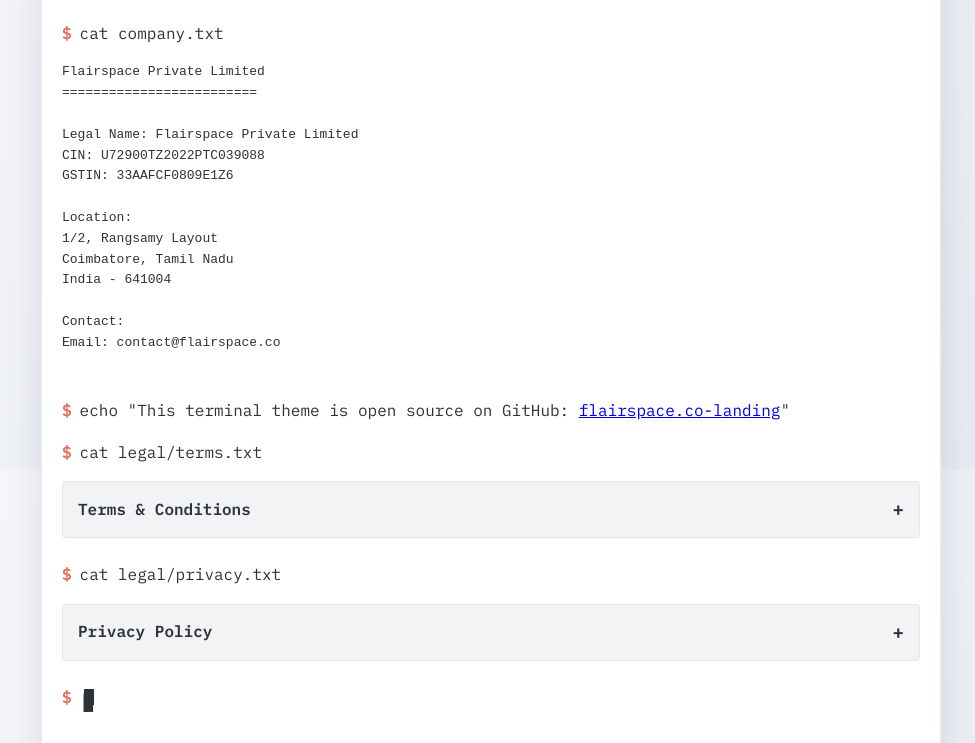
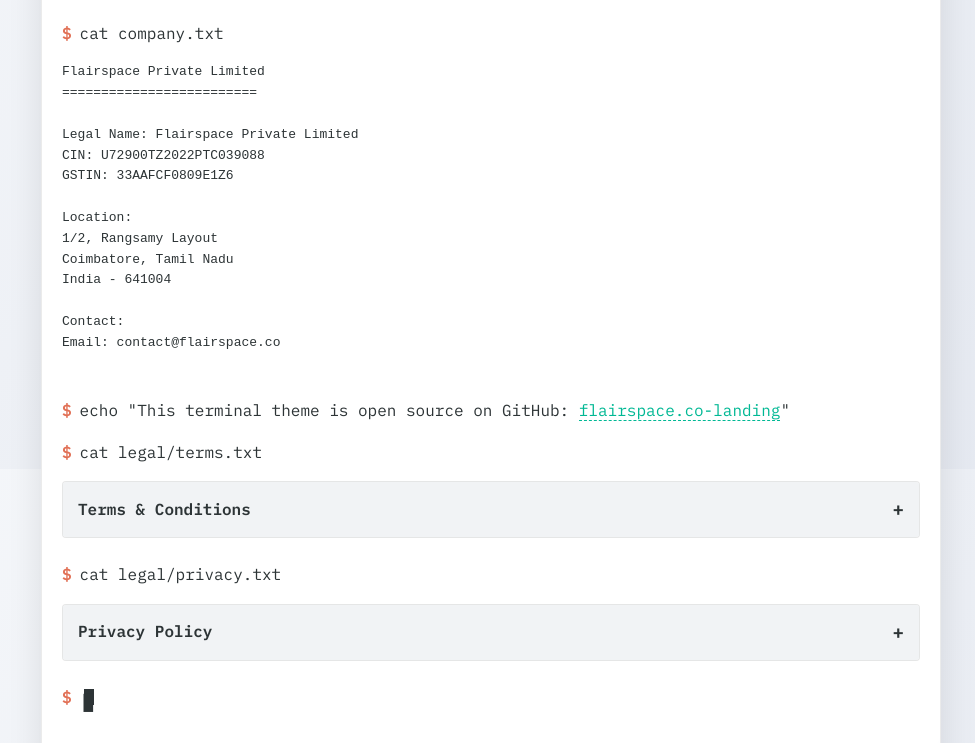
Before and after one commit to iamvasee/flairspace.co-landing, a plain HTML site: page index.html in a window 1280 px wide. Shown: the part 1131-1874 px from the top of the page, without its empty margins (149-1124 px from the left). Drawn offline with Linux system fonts and the light colour scheme.

Commit message:
fix: correct HTML escaping in GitHub link
- Fix quote escaping in the GitHub repository link
- Improve link formatting

```diff
--- a/index.html
+++ b/index.html
@@ -160,9 +160,8 @@ Contact:
 Email: contact@flairspace.co
                 </pre>
             </div>
-
             <div class="line">
-                <span class="prompt">$</span> <span>echo "This terminal theme is open source on GitHub: <a href=\"https://github.com/iamvasee/flairspace.co-landing\" class=\"link\" target=\"_blank\" rel=\"noopener noreferrer\">flairspace.co-landing</a>"</span>
+                <span class="prompt">$</span> <span>echo "This terminal theme is open source on GitHub: <a href="https://github.com/iamvasee/flairspace.co-landing" class="link" target="_blank"">flairspace.co-landing</a>"</span>
             </div>
 
             <div class="line">
```
